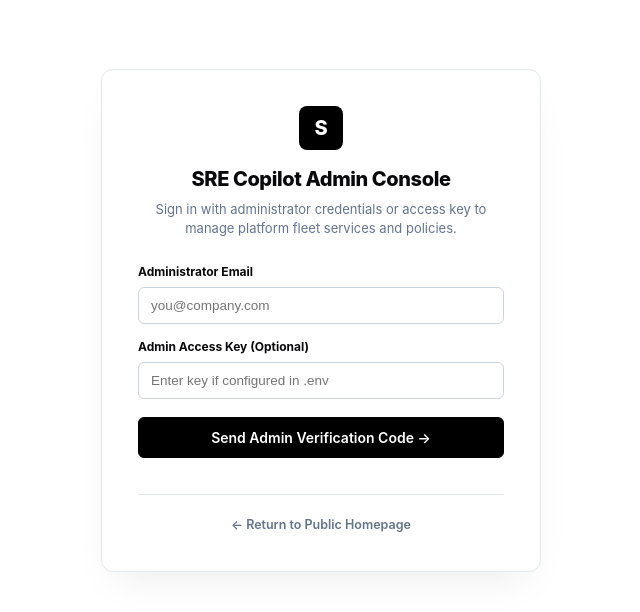
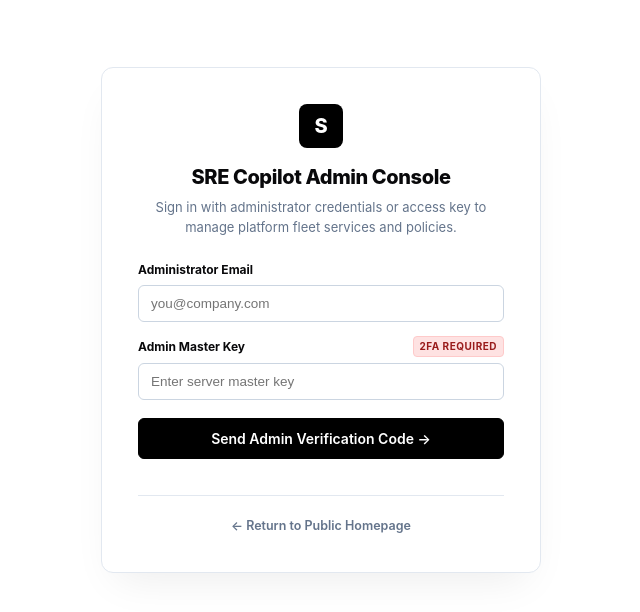
Before and after one commit to ankurlol/sre-incident-copilot, a FastAPI app: page /admin in a window 1280 px wide. Shown: the part 69-681 px from the top of the page, without its empty margins (319-959 px from the left). Run offline with FastAPI, Linux system fonts and the light colour scheme; some libraries are stand-ins or nearby versions.

Commit message:
feat(auth): enforce strict 2FA requirement (Master Key + Email OTP) for admin portal

```diff
--- a/src/api/server.py
+++ b/src/api/server.py
@@ -407,10 +407,10 @@ async def send_otp(payload: OTPSendPayload):
         configured_email = os.getenv("ADMIN_EMAIL", "").strip().lower()
         configured_key = os.getenv("ADMIN_KEY") or os.getenv("API_KEY")
 
-        # Validate Admin Key if configured
-        if configured_key and payload.admin_key:
-            if payload.admin_key.strip() != configured_key:
-                return JSONResponse(status_code=401, content={"error": "Invalid Admin Access Key."})
+        # 2FA Enforcement: Validate Admin Master Key if configured
+        if configured_key:
+            if not payload.admin_key or payload.admin_key.strip() != configured_key:
+                return JSONResponse(status_code=401, content={"error": "Invalid or missing Admin Master Key."})
 
         # Check authorization of email
         is_admin_allowed = False
@@ -452,8 +452,12 @@ async def verify_otp(payload: OTPVerifyPayload, response: Response):
     code = (payload.code or "").strip()
     purpose = payload.purpose or "member_login"
 
-    if not email or not code:
-        return JSONResponse(status_code=400, content={"error": "Email and 6-digit verification code are required."})
+    # For admin login, enforce Admin Master Key before consuming OTP
+    if purpose == "admin_login":
+        configured_key = os.getenv("ADMIN_KEY") or os.getenv("API_KEY")
+        if configured_key:
+            if not payload.admin_key or payload.admin_key.strip() != configured_key:
+                return JSONResponse(status_code=401, content={"error": "Invalid or missing Admin Master Key."})
 
     success, msg = OTPService.verify_otp(email=email, code=code, purpose=purpose)
     if not success:
@@ -462,10 +466,6 @@ async def verify_otp(payload: OTPVerifyPayload, response: Response):
     name = payload.name or email.split("@")[0]
 
     if purpose == "admin_login":
-        configured_key = os.getenv("ADMIN_KEY") or os.getenv("API_KEY")
-        if configured_key and payload.admin_key:
-            if payload.admin_key.strip() != configured_key:
-                return JSONResponse(status_code=401, content={"error": "Invalid Admin Access Key."})
 
         configured_email = os.getenv("ADMIN_EMAIL", "").strip().lower()
         is_admin_allowed = False
--- a/src/api/templates/admin.html
+++ b/src/api/templates/admin.html
@@ -529,8 +529,11 @@
                     </div>
 
                     <div style="margin-bottom: 18px;">
-                        <label style="display: block; font-size: 12px; font-weight: 700; margin-bottom: 6px;">Admin Access Key (Optional)</label>
-                        <input type="password" id="admin_key" placeholder="Enter key if configured in .env" style="width: 100%; padding: 10px 12px; font-size: 13.5px; border: 1px solid var(--border-dark); border-radius: 6px; outline: none;">
+                        <div style="display: flex; justify-content: space-between; align-items: center; margin-bottom: 6px;">
+                            <label style="font-size: 12px; font-weight: 700;">Admin Master Key</label>
+                            <span style="font-size: 10px; font-weight: 700; color: #991b1b; background: #fee2e2; border: 1px solid #fecaca; padding: 2px 6px; border-radius: 4px; text-transform: uppercase; letter-spacing: 0.05em;">2FA Required</span>
+                        </div>
+                        <input type="password" id="admin_key" placeholder="Enter server master key" style="width: 100%; padding: 10px 12px; font-size: 13.5px; border: 1px solid var(--border-dark); border-radius: 6px; outline: none;" required>
                     </div>
 
                     <div id="adminStep1Status" style="display: none; padding: 10px; border-radius: 6px; font-size: 12.5px; margin-bottom: 14px;"></div>
@@ -544,6 +547,9 @@
             <!-- Step 2: Verify 6-Digit OTP -->
             <div id="adminStep2" style="display: none;">
                 <div style="background: #f8fafc; border: 1px solid var(--border); border-radius: 8px; padding: 14px; margin-bottom: 18px; text-align: center;">
+                    <div style="display: inline-flex; align-items: center; gap: 6px; background: #eff6ff; border: 1px solid #bfdbfe; color: #1e40af; padding: 3px 8px; border-radius: 4px; font-size: 11px; font-weight: 700; margin-bottom: 8px;">
+                        🔐 2FA Step 2: Email Verification
+                    </div>
                     <p style="font-size: 12px; color: var(--text-muted); margin: 0;">Code dispatched to:</p>
                     <p id="adminTargetEmail" style="font-size: 14px; font-weight: 700; margin: 4px 0 0 0; color: #000;"></p>
                 </div>
@@ -1033,12 +1039,29 @@
             if (e) e.preventDefault();
             const emailInput = document.getElementById('admin_email');
             const keyInput = document.getElementById('admin_key');
-            const email = emailInput.value.trim();
-            const admin_key = keyInput.value.trim();
+            const email = (emailInput && emailInput.value ? emailInput.value : activeAdminEmail).trim();
+            const admin_key = (keyInput && keyInput.value ? keyInput.value : activeAdminKey).trim();
             const btn = document.getElementById('adminSendOtpBtn');
             const statusDiv = document.getElementById('adminStep1Status');
 
-            if (!email) return;
+            if (!email) {
+                statusDiv.style.display = 'block';
+                statusDiv.style.background = 'var(--danger-bg)';
+                statusDiv.style.color = 'var(--danger)';
+                statusDiv.style.border = '1px solid #fecaca';
+                statusDiv.innerText = 'Please enter your administrator email address.';
+                return;
+            }
+
+            if (!admin_key) {
+                statusDiv.style.display = 'block';
+                statusDiv.style.background = 'var(--danger-bg)';
+                statusDiv.style.color = 'var(--danger)';
+                statusDiv.style.border = '1px solid #fecaca';
+                statusDiv.innerText = 'Admin Master Key is required for two-factor authentication.';
+                return;
+            }
+
             activeAdminEmail = email;
             activeAdminKey = admin_key;
 
```
Also changed, not shown: tests/test_otp_auth.py (+41 -9 lines).
